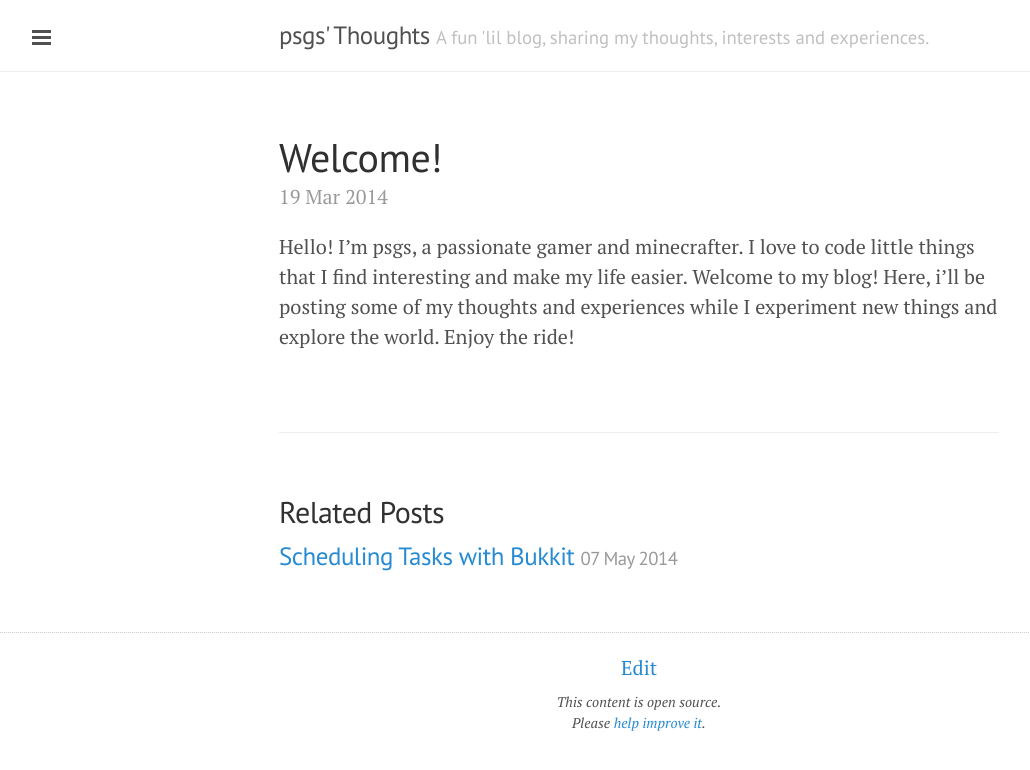
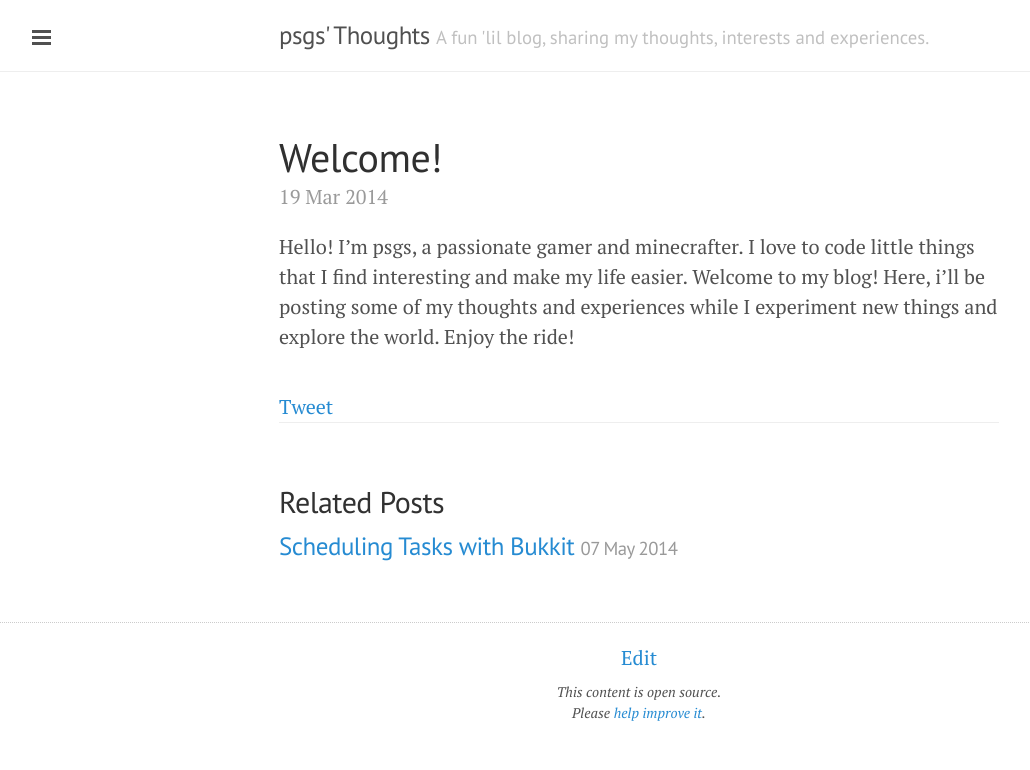
Before and after one commit to fpigerre/blog, a Jekyll site: the page built from _posts/2014-03-19-welcome.md, in a window 1280 px wide. Shown: the top 770 px of the page, without its empty margins (1-1031 px from the left). Built offline with Jekyll 4.4.1, drawn with Linux system fonts in a browser that asks for light colours; nearby versions of some CDN libraries; comment, search, counter and statistics services are not loaded.

Commit message:
Add Twitter button to posts
Add a button to the post layout that will allow viewers to easily tweet
about a blog post they read.

```diff
--- a/_layouts/post.html
+++ b/_layouts/post.html
@@ -6,6 +6,19 @@
     <h1 class="post-title">{{ page.title }}</h1>
     <span class="post-date">{{ page.date | date_to_string }}</span>
     {{ content }}
+</div>
+
+<div class="social-widget">
+    <a href="https://twitter.com/share" class="twitter-share-button" data-via="psgs00" data-size="large">Tweet</a>
+    <script>!function (d, s, id) {
+        var js, fjs = d.getElementsByTagName(s)[0], p = /^http:/.test(d.location) ? 'http' : 'https';
+        if (!d.getElementById(id)) {
+            js = d.createElement(s);
+            js.id = id;
+            js.src = p + '://platform.twitter.com/widgets.js';
+            fjs.parentNode.insertBefore(js, fjs);
+        }
+    }(document, 'script', 'twitter-wjs');</script>
 </div>
 
 <div class="related">
--- a/public/css/blog.css
+++ b/public/css/blog.css
@@ -26,3 +26,8 @@
     position: relative;
     left: 110px;
 }
+
+.social-widget {
+    display: inline-block;
+    margin-right: 14px;
+}
--- a/public/css/lanyon.css
+++ b/public/css/lanyon.css
@@ -298,7 +298,7 @@
 
 .page,
 .post {
-  margin-bottom: 4em;
+  margin-bottom: 2em;
 }
 
 /* Blog post or page title */
```
